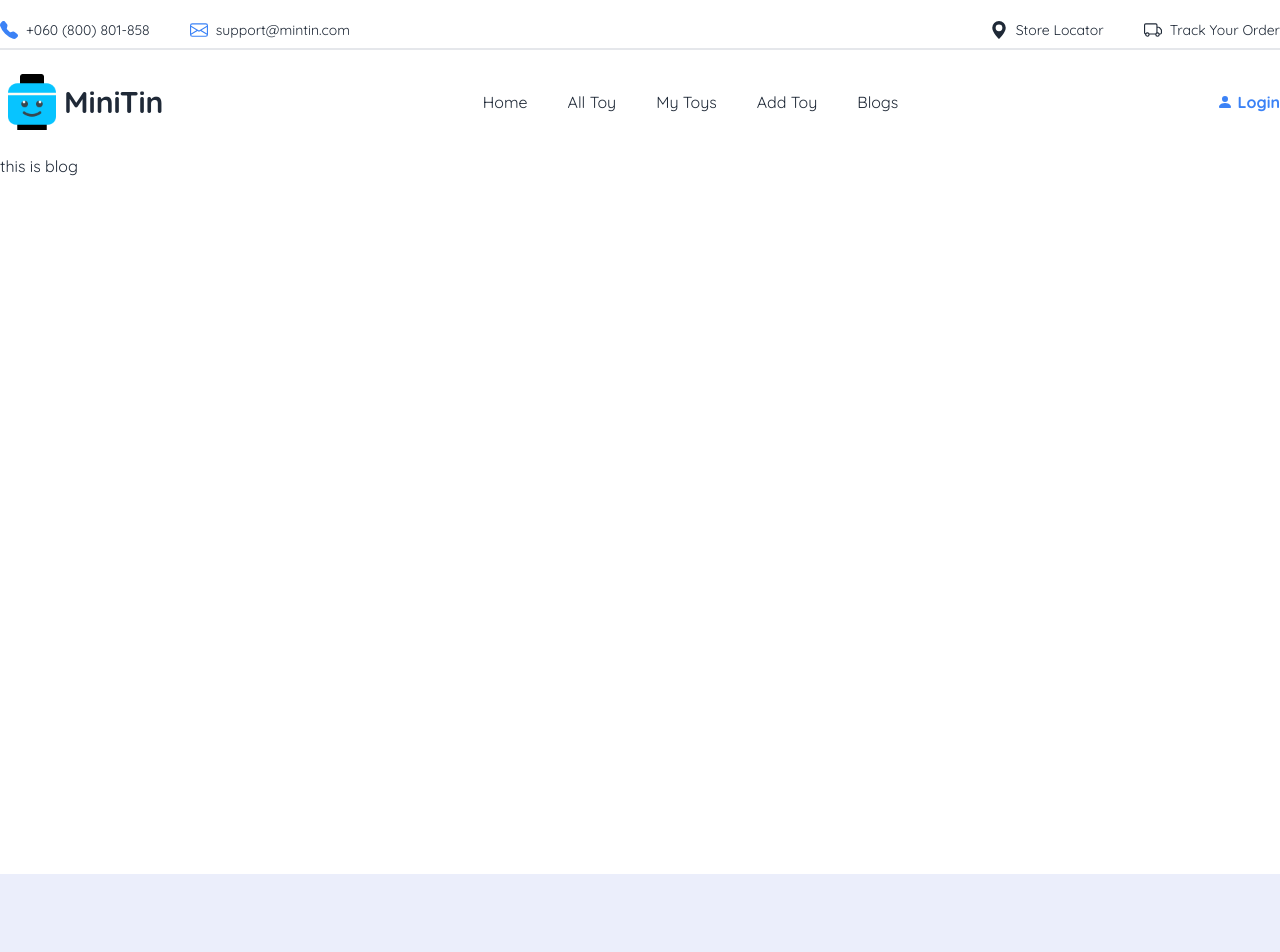
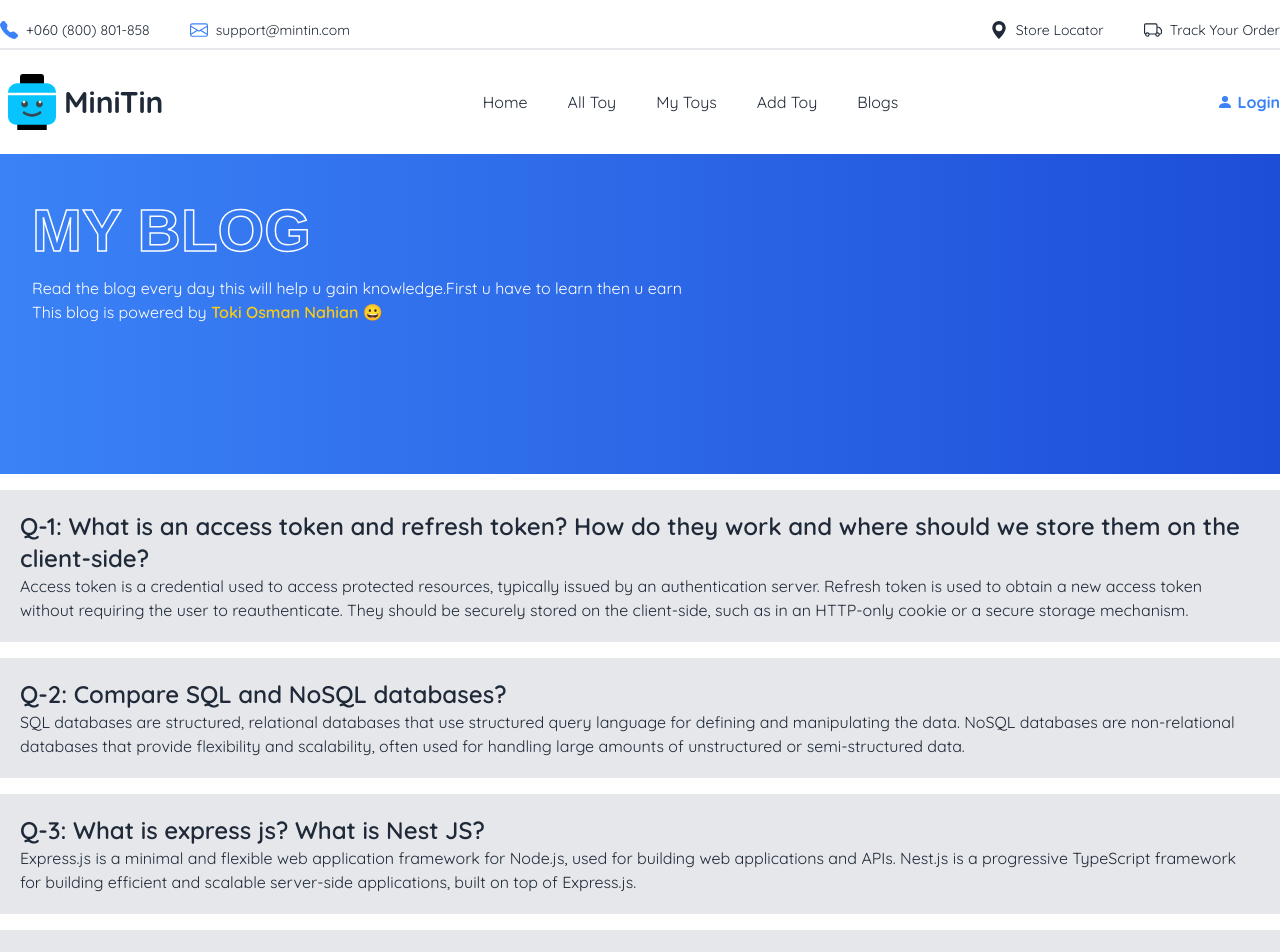
Before and after one commit to Tokiosman80F/minitin, a React (Vite) app: page /blogs in a window 1280 px wide. Shown: the top 952 px of the page. Built offline with nearby package versions, Linux system fonts and the light colour scheme; no server answers; a web font is replaced by a local one.

Commit message:
blog page added and error page age

```diff
--- a/src/Pages/Blogs/Blogs.jsx
+++ b/src/Pages/Blogs/Blogs.jsx
@@ -1,14 +1,61 @@
-import React from 'react';
-
 const Blogs = () => {
-    return (
-        <div>
-            <div >
-                <p></p>
-            </div>
-            this is blog
+  const blogContent = [
+    {
+      question:
+        "What is an access token and refresh token? How do they work and where should we store them on the client-side?",
+      answer:
+        "Access token is a credential used to access protected resources, typically issued by an authentication server. Refresh token is used to obtain a new access token without requiring the user to reauthenticate. They should be securely stored on the client-side, such as in an HTTP-only cookie or a secure storage mechanism.",
+    },
+    {
+      question: "Compare SQL and NoSQL databases?",
+      answer:
+        "SQL databases are structured, relational databases that use structured query language for defining and manipulating the data. NoSQL databases are non-relational databases that provide flexibility and scalability, often used for handling large amounts of unstructured or semi-structured data.",
+    },
+    {
+      question: "What is express js? What is Nest JS?",
+      answer:
+        "Express.js is a minimal and flexible web application framework for Node.js, used for building web applications and APIs. Nest.js is a progressive TypeScript framework for building efficient and scalable server-side applications, built on top of Express.js.",
+    },
+    {
+      question: "What is MongoDB aggregate and how does it work?",
+      answer:
+        "MongoDB's aggregate is a method for performing advanced data aggregation operations in MongoDB. It allows you to process and transform data using a pipeline of stages, such as filtering, grouping, sorting, and applying various operators, to retrieve the desired results from the database.",
+    },
+  ];
+  return (
+    <div>
+      <div className="relative">
+        <div className="absoulte bg-gradient-to-r from-blue-500 to-blue-700 sm:p-8 p-4 h-[320px]  z-[-1]">
+          <div className="max-width-container text-white">
+            <h3 className="stoke "> My Blog </h3>
+            <ul>
+              <li>
+                Read the blog every day this will help u gain knowledge.First u
+                have to learn then u earn{" "}
+              </li>
+              <li>
+                This blog is powered by{" "}
+                <span className="font-semibold text-yellow-400">
+                  Toki Osman Nahian 😀
+                </span>
+              </li>
+            </ul>
+          </div>
         </div>
-    );
+      </div>
+      <div>
+        <p></p>
+      </div>
+      <div className="max-width-container">
+        {
+            blogContent.map((blog,index)=><div key={index} className=" bg-gray-200 p-5 my-4">
+                <p className="text-2xl font-semibold">Q-{index+1}: {blog.question} </p>
+                <p>{blog.answer}</p>
+            </div>)
+        }
+      </div>
+    </div>
+  );
 };
 
 export default Blogs;
--- /dev/null
+++ b/src/Pages/ErrorPage/ErrorPage.jsx
@@ -0,0 +1,11 @@
+import ErrorImage from '../../assets/images/error/error.svg'
+const ErrorPage = () => {
+    return (
+        <div className=''>
+            <img src={ErrorImage} alt=""  className='h-screen mx-auto'/>
+
+        </div>
+    );
+};
+
+export default ErrorPage;
--- a/src/Routes/Routes/Routes.jsx
+++ b/src/Routes/Routes/Routes.jsx
@@ -8,11 +8,13 @@ import AddProduct from "../../Pages/AddProduct/AddProduct";
 import Blogs from "../../Pages/Blogs/Blogs";
 import MyToy from "../../Pages/MyToy/MyToy";
 import PrivateRoute from "../PrivateRoute/PrivateRoute";
+import ErrorPage from "../../Pages/ErrorPage/ErrorPage";
 
 export const router = createBrowserRouter([
   {
     path: "/",
     element: <MainLayout></MainLayout>,
+    errorElement:<ErrorPage></ErrorPage>,
     children: [
       {
         path: "/",
```
Also changed, not shown: src/assets/images/error/error.svg (added).
